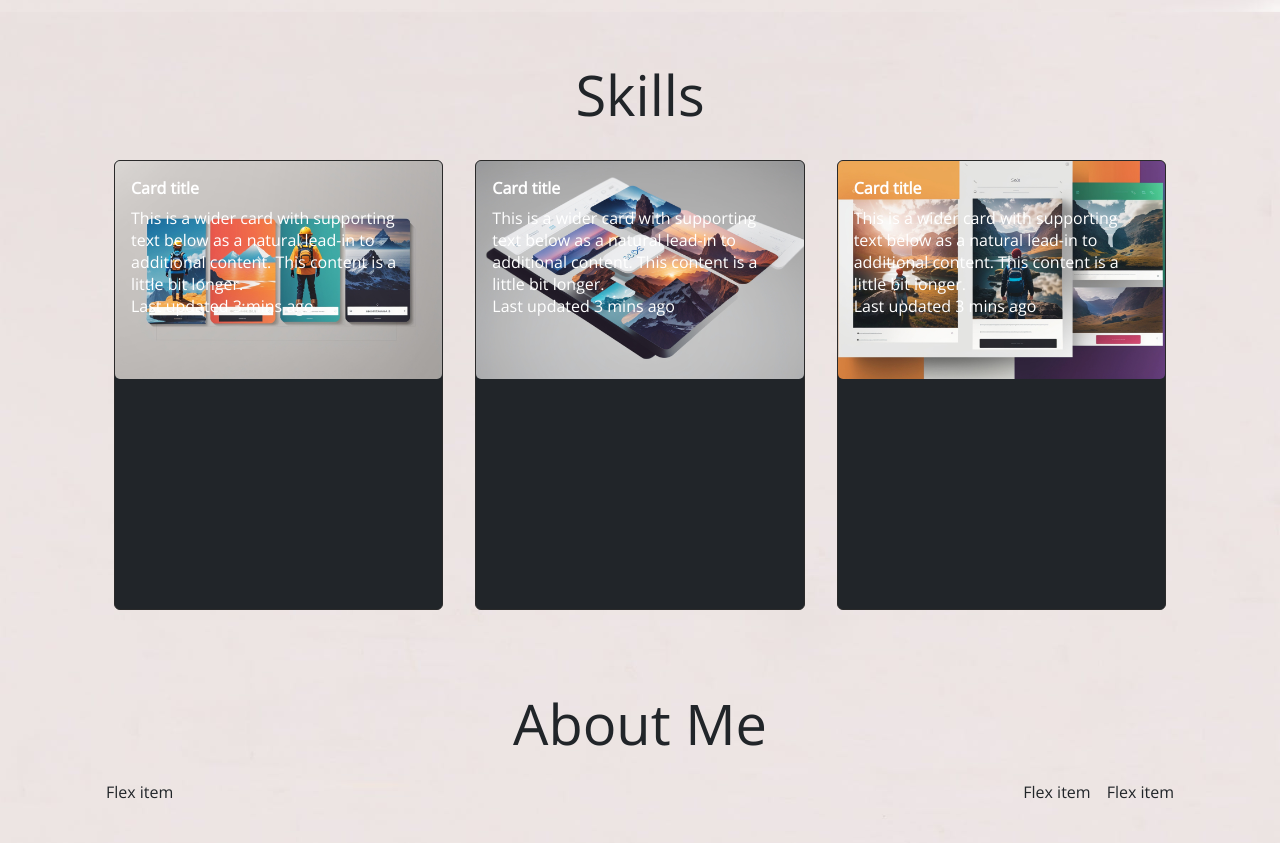
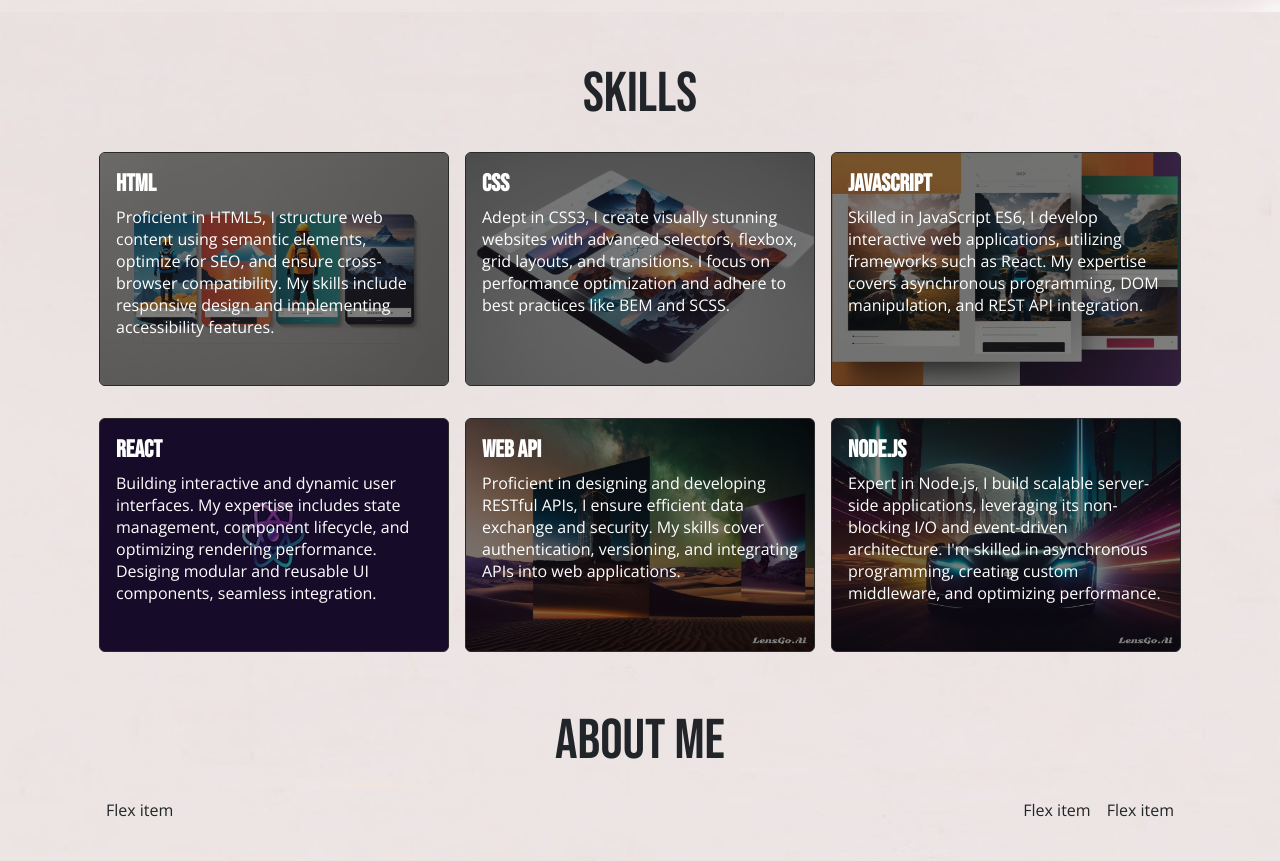
Before and after one commit to sebecjeanluc/Bootstrap-Portfolio, a plain HTML site: page index.html in a window 1280 px wide. Shown: the part 1766-2627 px from the top of the page. Drawn offline with nearby package versions, Linux system fonts and the light colour scheme.

Commit message:
completed skills section for pc and mobile

```diff
--- a/css/style.css
+++ b/css/style.css
@@ -10,6 +10,19 @@
 	min-height: 100vh;
 	margin: 0;
 	padding: 0;
+}
+
+h1,
+h2,
+h3,
+h4,
+h5,
+h6 {
+	font-family: 'Bebas Neue', sans-serif;
+}
+
+h5 {
+	font-size: 24px;
 }
 
 .content-wrapper {
@@ -27,7 +40,6 @@
 .navbar-brand {
 	font-size: 42px;
 	font-weight: bold;
-	font-family: 'Bebas Neue', sans-serif;
 	background-color: var(--white) !important;
 	padding: 10px 20px;
 }
@@ -115,3 +127,12 @@ article .work-link:hover img {
 article .maintenance {
 	cursor: not-allowed;
 }
+
+/* Skills section */
+.custom-card-height {
+	min-height: 200px;
+}
+
+.custom-overlay {
+	background: rgba(0, 0, 0, 0.5);
+}
--- a/index.html
+++ b/index.html
@@ -223,7 +223,7 @@
 										/>
 									</div>
 									<div class="card-body">
-										<h5 class="card-title">Card title</h5>
+										<h5 class="card-title">Company website</h5>
 										<p class="card-text">
 											This is an official company website for Pips international
 											pre-school. located in Tokyo, built in Wordpress.
@@ -242,64 +242,131 @@
 			</section>
 			<section class="container mx-auto p-3" id="skills">
 				<h2 class="display-4 text-center mx-auto m-3">Skills</h2>
-				<div class="container">
-					<div class="d-flex justify-content-center">
-						<div class="p-3">
-							<div class="card text-bg-dark mb-3" style="max-width: 350px">
+				<div>
+					<div class="d-flex justify-content-center flex-wrap">
+						<div class="p-2">
+							<div
+								class="card text-bg-dark custom-card-height"
+								style="max-width: 350px"
+							>
 								<img
 									src="./images/skills/flexbox.jpeg"
 									class="card-img"
 									alt="..."
 								/>
-								<div class="card-img-overlay">
-									<h5 class="card-title">Card title</h5>
+								<div class="card-img-overlay custom-overlay">
+									<h5 class="card-title">HTML</h5>
 									<p class="card-text">
-										This is a wider card with supporting text below as a natural
-										lead-in to additional content. This content is a little bit
-										longer.
-									</p>
-									<p class="card-text">
-										<small>Last updated 3 mins ago</small>
+										Proficient in HTML5, I structure web content using semantic
+										elements, optimize for SEO, and ensure cross-browser
+										compatibility. My skills include responsive design and
+										implementing accessibility features.
 									</p>
 								</div>
 							</div>
 						</div>
-						<div class="p-3">
-							<div class="card text-bg-dark mb-3" style="max-width: 350px">
+						<div class="p-2">
+							<div
+								class="card text-bg-dark mb-3 custom-card-height"
+								style="max-width: 350px"
+							>
 								<img
 									src="./images/skills/grid.jpeg"
 									class="card-img"
 									alt="..."
 								/>
-								<div class="card-img-overlay">
-									<h5 class="card-title">Card title</h5>
+								<div class="card-img-overlay custom-overlay">
+									<h5 class="card-title">CSS</h5>
 									<p class="card-text">
-										This is a wider card with supporting text below as a natural
-										lead-in to additional content. This content is a little bit
-										longer.
-									</p>
-									<p class="card-text">
-										<small>Last updated 3 mins ago</small>
+										Adept in CSS3, I create visually stunning websites with
+										advanced selectors, flexbox, grid layouts, and transitions.
+										I focus on performance optimization and adhere to best
+										practices like BEM and SCSS.
 									</p>
 								</div>
 							</div>
 						</div>
-						<div class="p-3">
-							<div class="card text-bg-dark mb-3" style="max-width: 350px">
+						<div class="p-2">
+							<div
+								class="card text-bg-dark custom-card-height"
+								style="max-width: 350px"
+							>
 								<img
 									src="./images/skills/utilities.jpeg"
 									class="card-img"
 									alt="..."
 								/>
-								<div class="card-img-overlay">
-									<h5 class="card-title">Card title</h5>
+								<div class="card-img-overlay custom-overlay">
+									<h5 class="card-title">Javascript</h5>
 									<p class="card-text">
-										This is a wider card with supporting text below as a natural
-										lead-in to additional content. This content is a little bit
-										longer.
+										Skilled in JavaScript ES6, I develop interactive web
+										applications, utilizing frameworks such as React. My
+										expertise covers asynchronous programming, DOM manipulation,
+										and REST API integration.
 									</p>
+								</div>
+							</div>
+						</div>
+						<div class="p-2">
+							<div
+								class="card text-bg-dark custom-card-height"
+								style="max-width: 350px"
+							>
+								<img
+									src="./images/skills/react2.jpeg"
+									class="card-img"
+									alt="..."
+								/>
+								<div class="card-img-overlay custom-overlay">
+									<h5 class="card-title">React</h5>
 									<p class="card-text">
-										<small>Last updated 3 mins ago</small>
+										Building interactive and dynamic user interfaces. My
+										expertise includes state management, component lifecycle,
+										and optimizing rendering performance. Desiging modular and
+										reusable UI components, seamless integration.
+									</p>
+								</div>
+							</div>
+						</div>
+						<div class="p-2">
+							<div
+								class="card text-bg-dark custom-card-height"
+								style="max-width: 350px"
+							>
+								<img
+									src="./images/skills/react.png"
+									class="card-img"
+									alt="..."
+								/>
+								<div class="card-img-overlay custom-overlay">
+									<h5 class="card-title">Web API</h5>
+									<p class="card-text">
+										Proficient in designing and developing RESTful APIs, I
+										ensure efficient data exchange and security. My skills cover
+										authentication, versioning, and integrating APIs into web
+										applications.
+									</p>
+								</div>
+							</div>
+						</div>
+						<div class="p-2">
+							<div
+								class="card text-bg-dark custom-card-height"
+								style="max-width: 350px"
+							>
+								<img
+									src="./images/skills/node.png"
+									class="card-img"
+									alt="..."
+								/>
+								<div class="card-img-overlay custom-overlay">
+									<h5 class="card-title">Node.js</h5>
+									<p class="card-text">
+										Expert in Node.js, I build scalable server-side
+										applications, leveraging its non-blocking I/O and
+										event-driven architecture. I'm skilled in asynchronous
+										programming, creating custom middleware, and optimizing
+										performance.
 									</p>
 								</div>
 							</div>
```
Also changed, not shown: images/skills/node.png (added), images/skills/react.png (added), images/skills/react2.jpeg (added), images/skills/webapi.jpeg (added), 2 other files.
